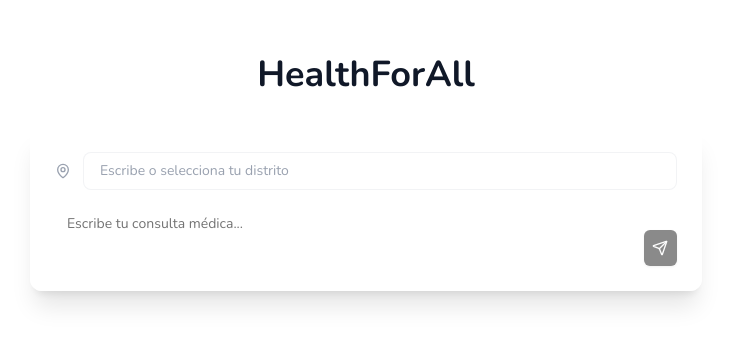
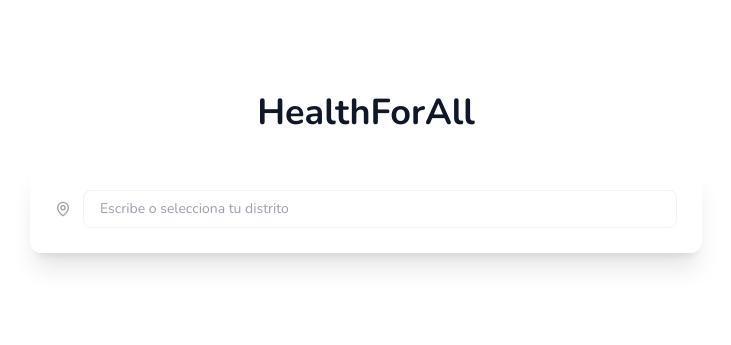
Before and after one commit to hackathonrimac/data-healthforall, a Next.js app in the folder frontend/: page / in a window 1280 px wide. Shown: the part 227-572 px from the top of the page, without its empty margins (274-1005 px from the left). Built offline with nearby package versions, Linux system fonts and the light colour scheme.

Commit message:
Generate filter

```diff
--- a/frontend/app/components/chat_interface.tsx
+++ b/frontend/app/components/chat_interface.tsx
@@ -36,7 +36,7 @@ export function ChatInterface() {
             onLocationSelect={(ubigeo) => setSelectedLocation(ubigeo)}
           />
 
-          <form onSubmit={handleSubmit} className="flex gap-2 items-end">
+          {/* <form onSubmit={handleSubmit} className="flex gap-2 items-end">
               <Textarea
                 value={input}
                 onChange={(e) => setInput(e.target.value)}
@@ -67,7 +67,7 @@ export function ChatInterface() {
                     <Send className="w-5 h-5" />
                 )}
               </Button>
-          </form>
+          </form> */}
         </CardContent>
       </Card>
 
--- /dev/null
+++ b/frontend/app/components/search-hospital.tsx
@@ -0,0 +1,27 @@
+'use client';
+
+import { useState } from 'react';
+import { Card, CardContent } from '@/app/components/ui/card';
+import { FindUbication } from '@/app/components/find-ubication';
+import type { UbigeoDistrict } from '@/lib/constants/ubigeo';
+
+export function SearchHospital() {
+  const [input, setInput] = useState('');
+  const [selectedLocation, setSelectedLocation] = useState<UbigeoDistrict | null>(null);
+
+
+
+  return (
+    <div className="w-full max-w-2xl space-y-6">
+      <Card className="bg-white/70 backdrop-blur-md border-white/20 shadow-xl">
+        <CardContent className="pt-6 space-y-4">
+          <FindUbication
+            onLocationSelect={(ubigeo) => setSelectedLocation(ubigeo)}
+          />
+
+        </CardContent>
+      </Card>
+
+    </div>
+  );
+}
--- a/frontend/app/page.tsx
+++ b/frontend/app/page.tsx
@@ -1,4 +1,4 @@
-import { ChatInterface } from './components/chat_interface';
+import { SearchHospital } from './components/search-hospital';
 
 export default function Home() {
   return (
@@ -10,7 +10,7 @@ export default function Home() {
           </h1>
         </div>
 
-        <ChatInterface />
+        <SearchHospital />
       </main>
     </div>
   );
```
